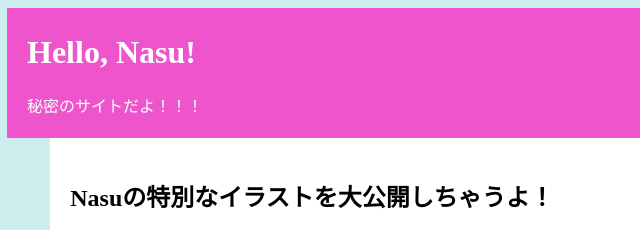
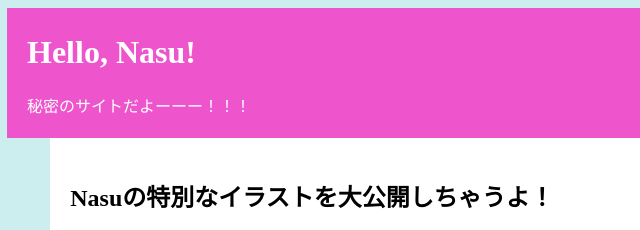
Before and after one commit to Nasu-beginner/Portfolio1, a plain HTML site: page html/index1.html in a window 1280 px wide. Shown: the top 230 px of the page, 1-641 px from the left. Drawn offline with Linux system fonts and the light colour scheme.

Commit message:
index1.htmlを更新

```diff
--- a/html/index1.html
+++ b/html/index1.html
@@ -9,7 +9,7 @@
   <body>
     <header>
       <h1>Hello, Nasu!</h1>
-      <p>秘密のサイトだよ！！！</p>
+      <p>秘密のサイトだよーーー！！！</p>
     </header>
 
     <div class="main-contents">
```
